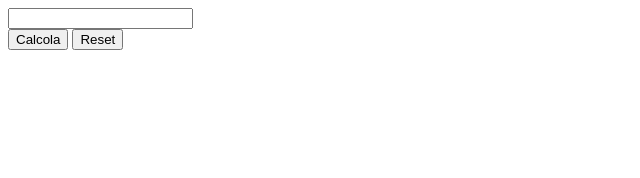
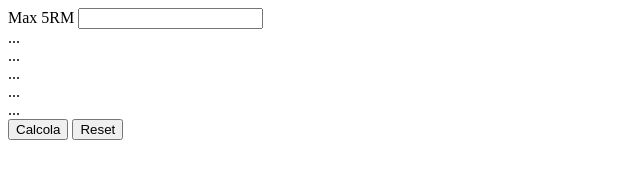
Before and after one commit to alessiodl/5x5Calculator, a plain HTML site: page index.html in a window 1280 px wide. Shown: the whole page, without its empty margins (0-640 px from the left). Drawn offline with Linux system fonts and the light colour scheme.

Commit message:
Update index.html

```diff
--- a/index.html
+++ b/index.html
@@ -9,13 +9,14 @@
 
   <body>
 
+    <lable for="max5rm">Max 5RM</label>
     <input type="number" id="max5rm"></input>
 
-    <div class="result" id="first"></div>
-    <div class="result" id="second"></div>
-    <div class="result" id="third"></div>
-    <div class="result" id="fourth"></div>
-    <div class="result" id="fifth"></div>
+    <div class="result" id="first">...</div></li>
+    <div class="result" id="second">...</div>
+    <div class="result" id="third">...</div>
+    <div class="result" id="fourth">...</div>
+    <div class="result" id="fifth">...</div>
 
     <button onclick=calc()>Calcola</button>
     <button onclick=reset()>Reset</button>
@@ -34,7 +35,7 @@
       const reset = () => {
         var results = document.querySelectorAll(".result");
         results.forEach((res) => {
-          console.log(res)
+          res.innerHTML = "...";
         })
       }
     </script>
```
